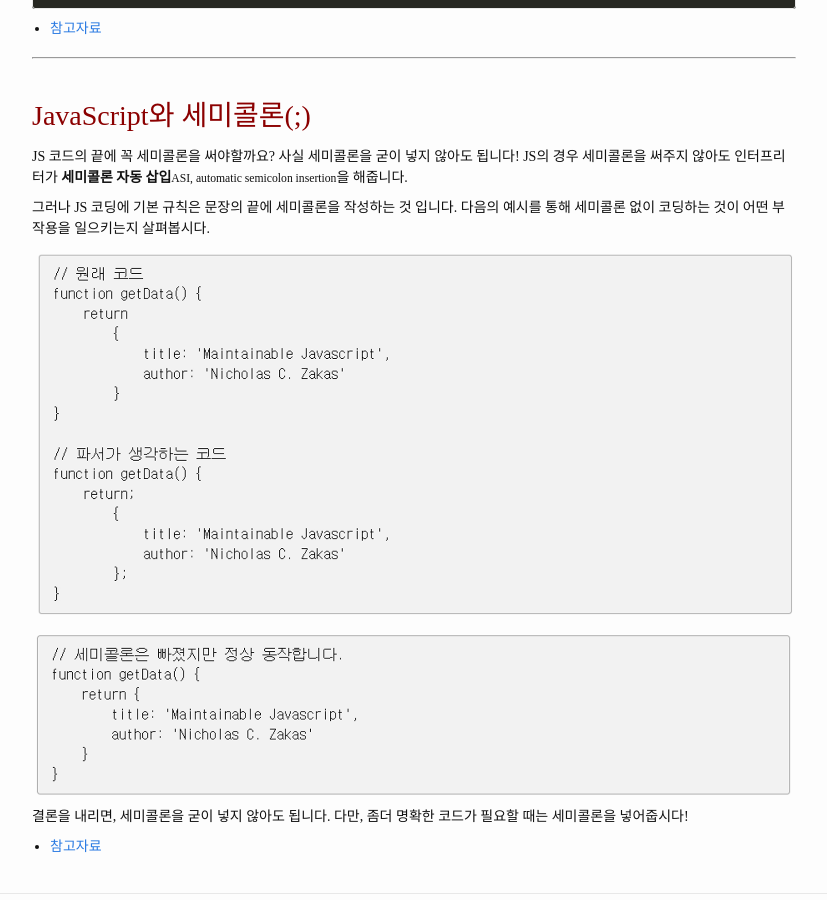
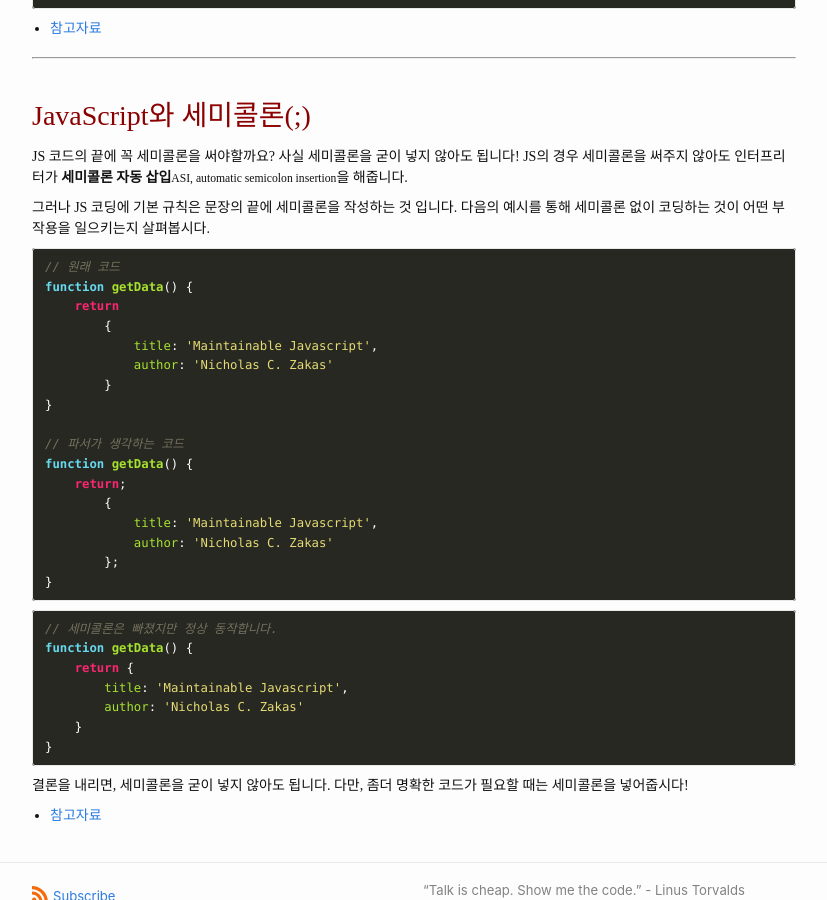
Before and after one commit to PoApper/backend-seminar, a Jekyll site: the page built from _posts/2020-10-12-BackEnd-Seminar1-Supp.md, in a window 1280 px wide and 900 px high, scrolled down 2298 px. Shown: the whole window, without its empty margins (226-1053 px from the left). Built offline with Jekyll 4.4.1, drawn with Linux system fonts in a browser that asks for light colours.

Commit message:
fix image error

````diff
--- a/_posts/2020-10-12-BackEnd-Seminar1-Supp.md
+++ b/_posts/2020-10-12-BackEnd-Seminar1-Supp.md
@@ -98,10 +98,34 @@ JS 코드의 끝에 꼭 세미콜론을 써야할까요? 사실 세미콜론을
 
 그러나 JS 코딩에 기본 규칙은 문장의 끝에 세미콜론을 작성하는 것 입니다. 다음의 예시를 통해 세미콜론 없이 코딩하는 것이 어떤 부작용을 일으키는지 살펴봅시다.
 
-![](/assets/img/JS_semicolon.png)
-<!-- <div style="text-align: center; margin: 5px;">
-<img src="{{"/assets/img/JS_semicolon.png" | relative_url}}"  style="width: 90%;">
-</div> -->
+```javascript
+// 원래 코드
+function getData() {
+    return
+        {
+            title: 'Maintainable Javascript',
+            author: 'Nicholas C. Zakas'
+        }
+}
+
+// 파서가 생각하는 코드
+function getData() {
+    return;
+        {
+            title: 'Maintainable Javascript',
+            author: 'Nicholas C. Zakas'
+        };
+}
+```
+```javascript
+// 세미콜론은 빠졌지만 정상 동작합니다.
+function getData() {
+    return {
+        title: 'Maintainable Javascript',
+        author: 'Nicholas C. Zakas'
+    }
+}
+```
 
 결론을 내리면, 세미콜론을 굳이 넣지 않아도 됩니다. 다만, 좀더 명확한 코드가 필요할 때는 세미콜론을 넣어줍시다!
 
````
